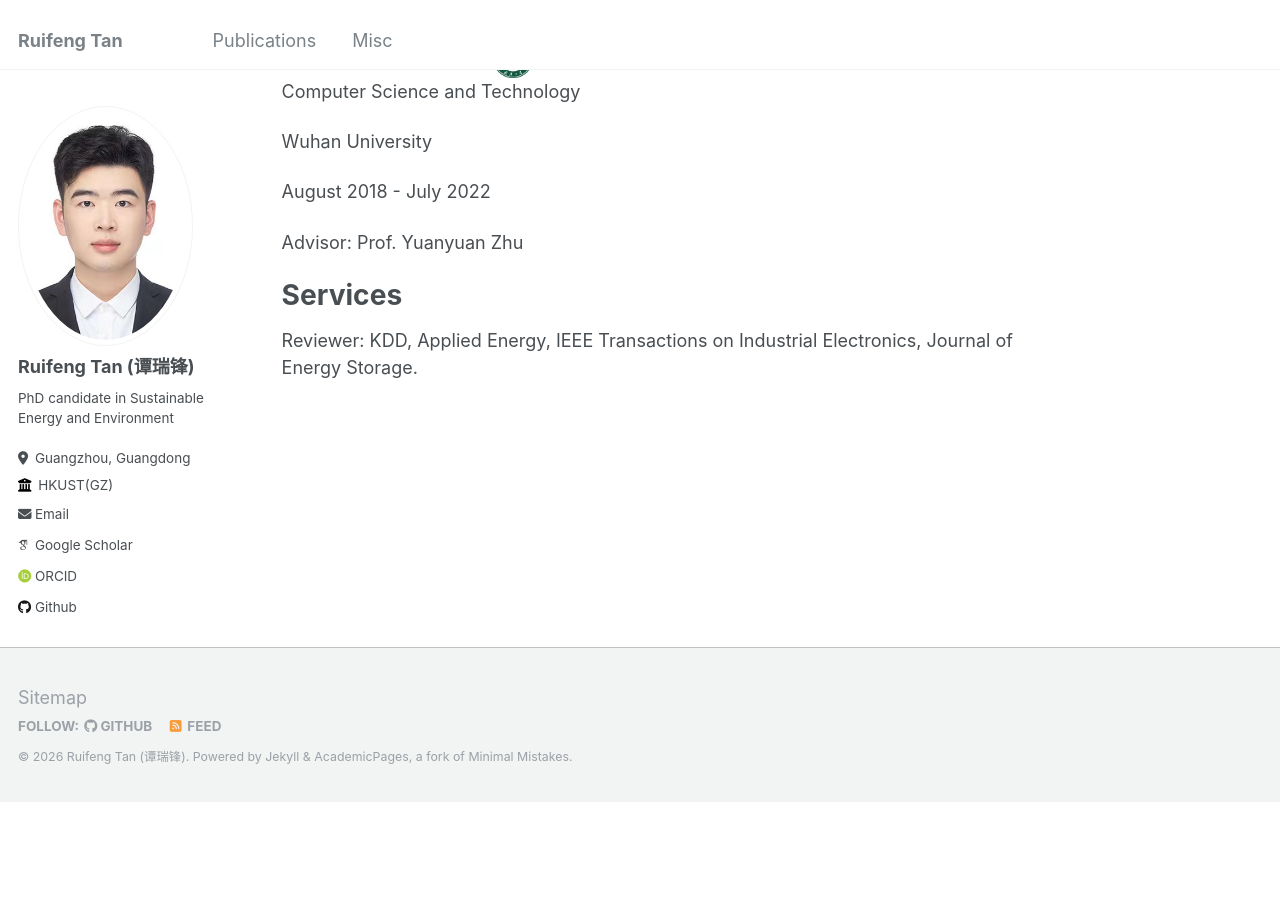
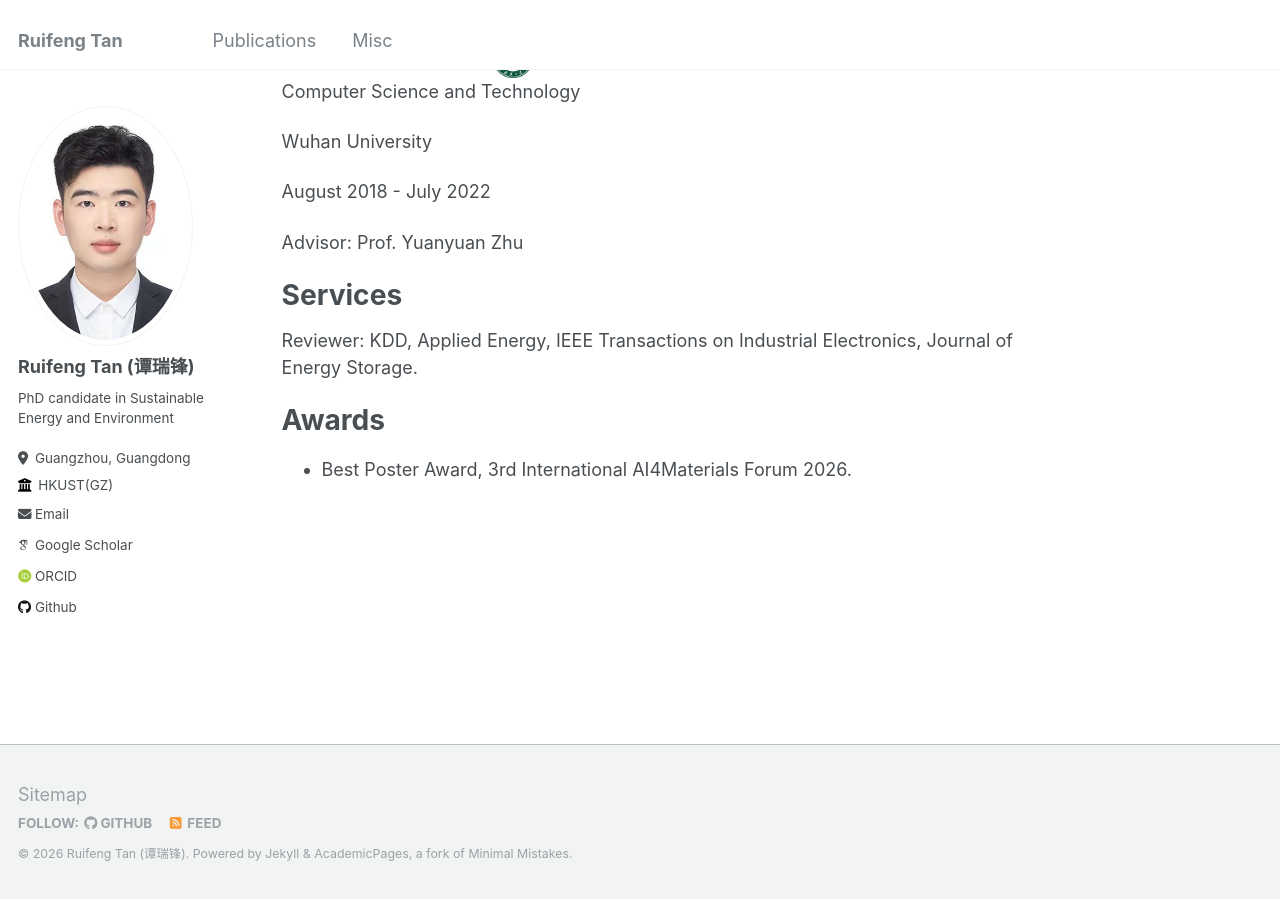
Before and after one commit to Ruifeng-Tan/Ruifeng-Tan.github.io, a Jekyll site: the page built from _pages/about.md, in a window 1280 px wide and 900 px high, scrolled down 2512 px. Built offline with Jekyll 4.4.1, drawn with Linux system fonts in a browser that asks for light colours; some web fonts are replaced; before the commit the page ends 3315 px from its top, so only the background shows below that.

Commit message:
add award

```diff
--- a/_pages/about.md
+++ b/_pages/about.md
@@ -68,5 +68,7 @@ August 2018 - July 2022
 Advisor: Prof. Yuanyuan Zhu
 
 # Services
+Reviewer: KDD, Applied Energy, IEEE Transactions on Industrial Electronics, Journal of Energy Storage.
 
-Reviewer: KDD, Applied Energy, IEEE Transactions on Industrial Electronics, Journal of Energy Storage.
+# Awards
+- Best Poster Award, 3rd International AI4Materials Forum 2026.
```
